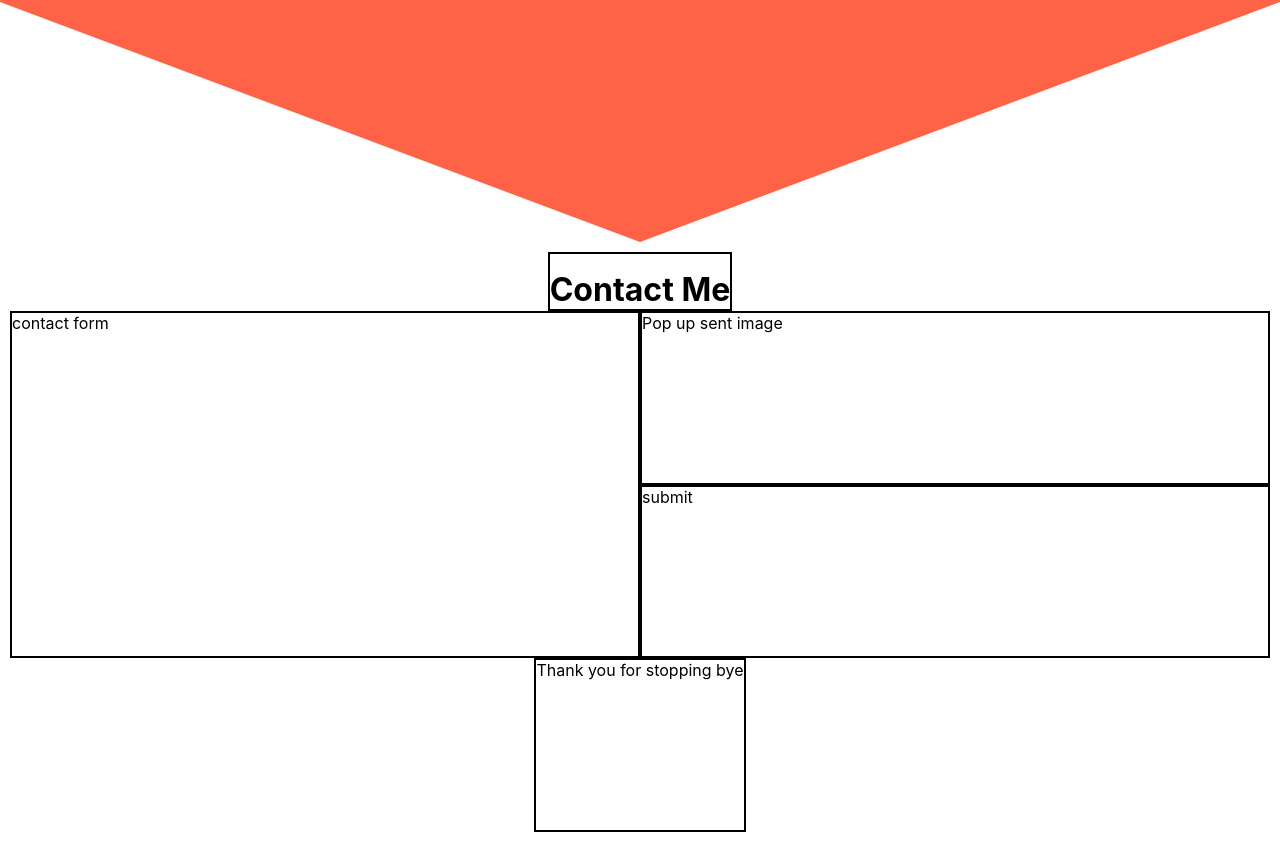
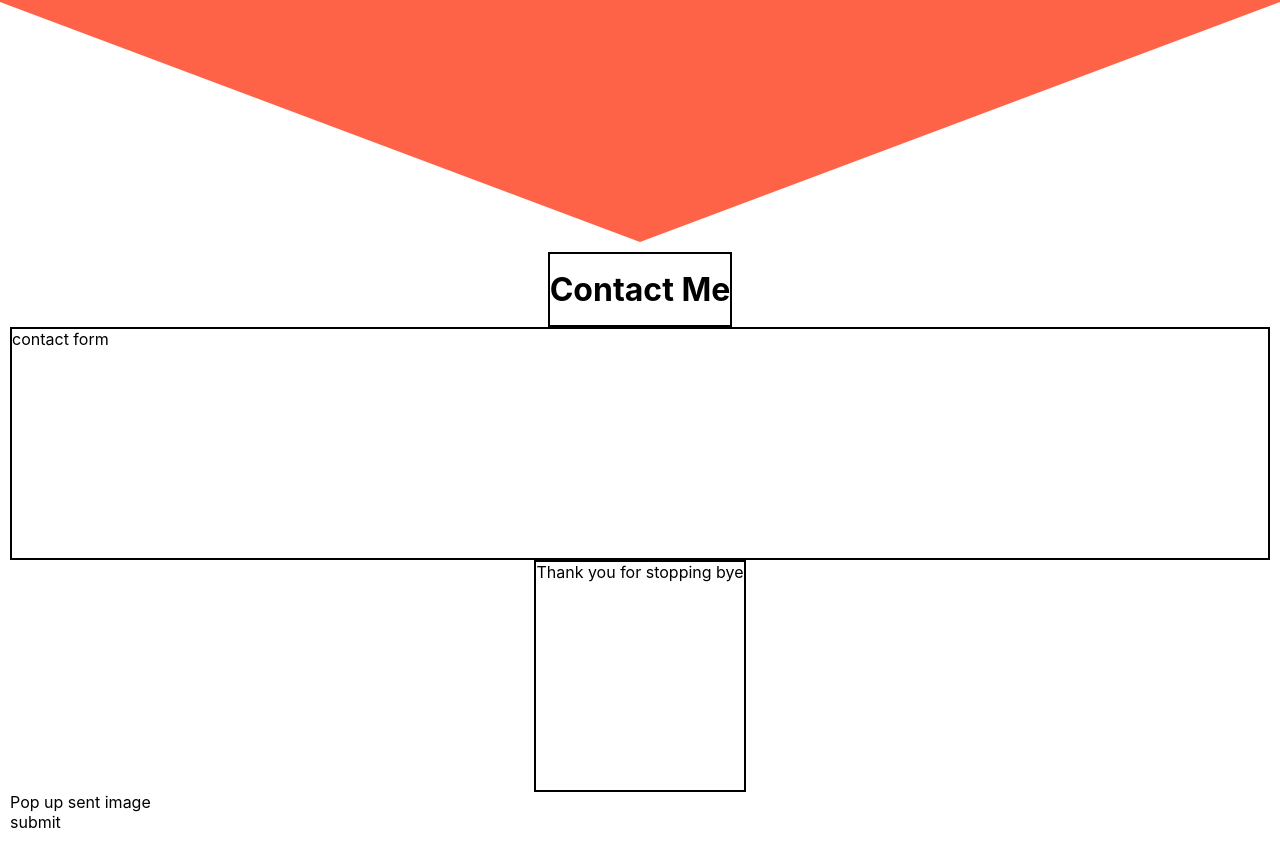
Before and after one commit to jmart790/portfolio-site, a React (Create React App) app: page / in a window 1280 px wide. Shown: the part 2558-3400 px from the top of the page. Built offline with nearby package versions, Linux system fonts and the light colour scheme.

Commit message:
reformatted basic layout

```diff
--- a/src/components/contactMe/contact-me.css
+++ b/src/components/contactMe/contact-me.css
@@ -1,18 +1,15 @@
 .contact-me-container {
   display: grid;
-  grid-template-columns: 1fr 1fr;
-  grid-template-rows: auto 1fr 1fr 1fr;
+  grid-template-columns: 1fr;
+  grid-template-rows: auto 1fr 1fr;
   grid-template-areas:
-    'contact-me contact-me'
-    'input-field   sent-image'
-    'input-field  send-button'
-    'thank-you thank-you';
+    'contact-me'
+    'input-field'
+    'thank-you';
 }
 
 .contact-me,
 .contact-form,
-.sent-image,
-.submit-button,
 .thank-you {
   border: 2px solid black;
 }
@@ -20,17 +17,14 @@
 .contact-me {
   grid-area: contact-me;
   justify-self: center;
-  padding-top: 1rem;
+  padding: 1rem 0;
 }
 .contact-form {
   grid-area: input-field;
 }
-.sent-image {
+/* .sent-image {
   grid-area: sent-image;
-}
-.submit-button {
-  grid-area: send-button;
-}
+} */
 .thank-you {
   grid-area: thank-you;
   justify-self: center;
```
